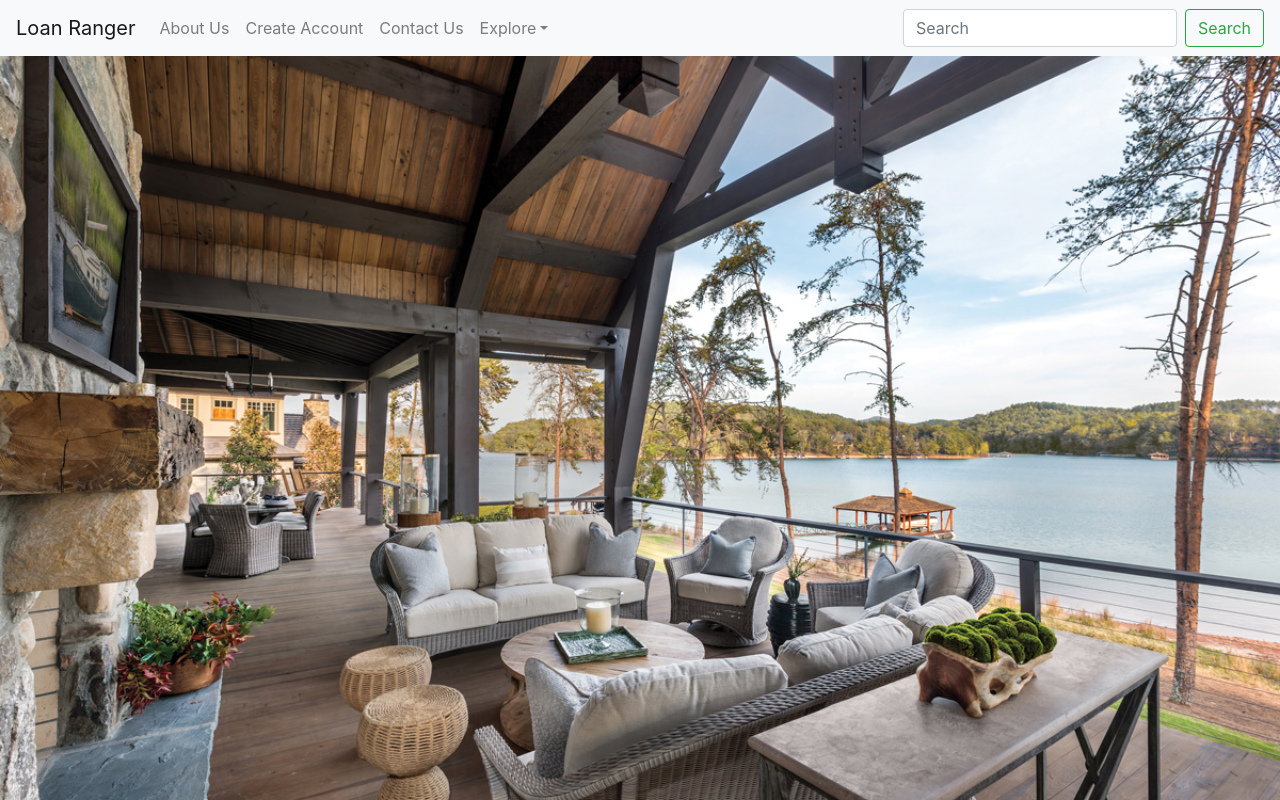
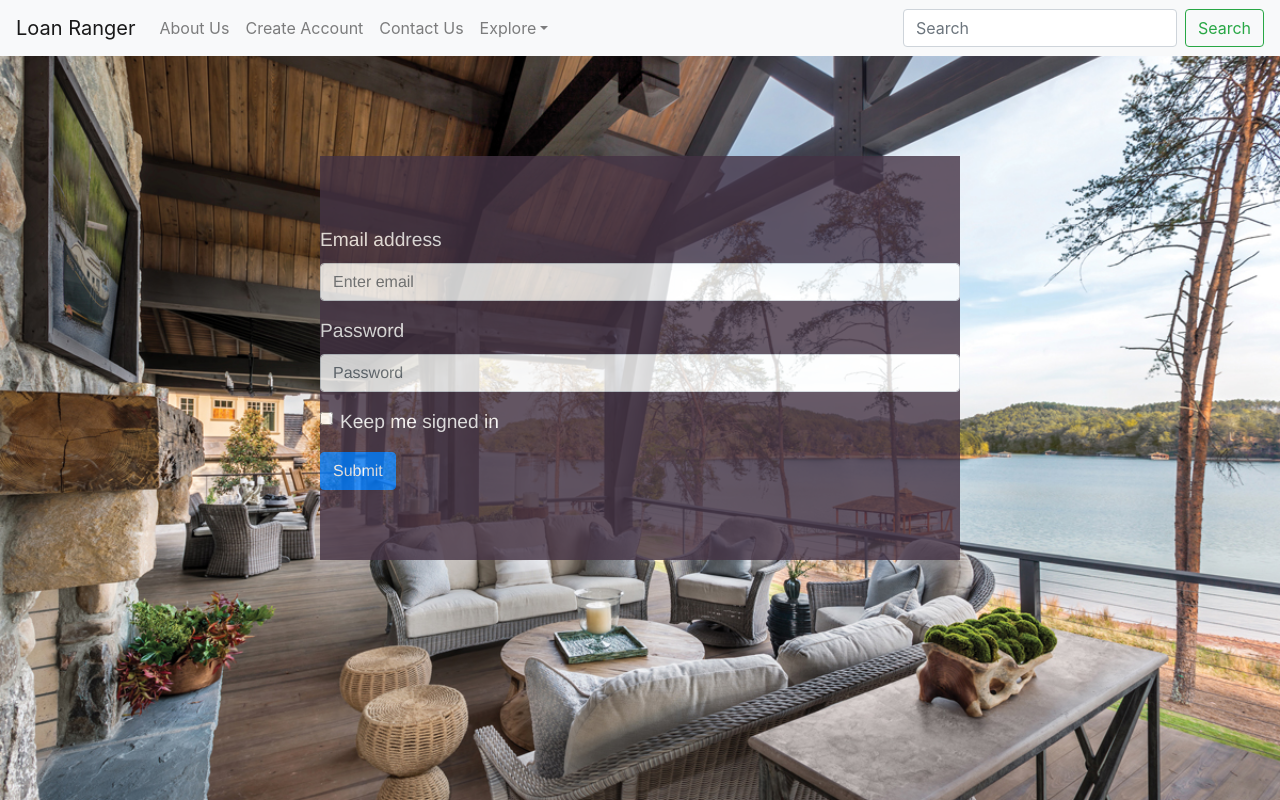
Before and after one commit to Mearley1024/Loan-ranger, a React (Create React App) app in the folder client/: page / in a window 1280 px wide. Built offline with nearby package versions, Linux system fonts and the light colour scheme.

Commit message:
landing page fixed

```diff
--- a/client/src/App.js
+++ b/client/src/App.js
@@ -3,17 +3,11 @@ import logo from './logo.svg';
 import './App.css';
 import { BrowserRouter as Router, Switch, Route } from 'react-router-dom';
 import 'bootstrap/dist/css/bootstrap.min.css';
-import  Homes  from './pages/Home/Home.component.js';
+import  Home  from './pages/Home/Home.component.js';
 import  Terms  from './pages/Terms/Terms.component.js';
 import  Qualifications  from './pages/Qualifications/Qualifications.component.js';
 // import { Link } from 'react-router-dom'
 import  LoanType  from './pages/LoanType/LoanType.component.js';
-import Form from 'react-bootstrap/Form';
-import Navbar from 'react-bootstrap/Navbar'
-import NavDropdown from 'react-bootstrap/NavDropdown'
-import FormControl from 'react-bootstrap/FormControl'
-import Button from 'react-bootstrap/Button'
-import Nav from 'react-bootstrap/Nav'
 import Header from './components/Header/navbar.component';
 
 
@@ -25,7 +19,8 @@ function App() {
     <Router>
     <Header/>
       <Switch>
-        <Route exact path="/Home" component={Homes} />
+      <Route exact path="/" component={Home} />
+        <Route exact path="/Home" component={Home} />
         <Route exact path="/Terms" component={Terms} />
         <Route exact path="/LoanType" component={LoanType} />
         <Route exact path="/Qualifications" component={Qualifications} />
--- a/client/src/index.js
+++ b/client/src/index.js
@@ -3,9 +3,46 @@ import ReactDOM from 'react-dom';
 import './index.css';
 import App from './App';
 import * as serviceWorker from './serviceWorker';
-import 'bootstrap/dist/css/bootstrap.min.css';
+// import 'bootstrap/dist/css/bootstrap.min.css';
+import Form from 'react-bootstrap/Form';
+import Button from 'react-bootstrap/Button';
 
 ReactDOM.render(<App />, document.getElementById('root'));
+
+
+
+
+
+
+export default class Homes extends React.Component {
+     render(){
+        return(
+          <Form className="login">
+  <Form.Group controlId="formBasicEmail">
+    <Form.Label>Email address</Form.Label>
+    <Form.Control type="email" placeholder="Enter email" />
+    <Form.Text className="text-muted">
+    </Form.Text>
+  </Form.Group>
+
+  <Form.Group controlId="formBasicPassword">
+    <Form.Label>Password</Form.Label>
+    <Form.Control type="password" placeholder="Password" />
+  </Form.Group>
+  <Form.Group controlId="formBasicCheckbox">
+    <Form.Check type="checkbox" label="Keep me signed in" />
+  </Form.Group>
+  <Button variant="primary" type="submit">
+    Submit
+  </Button>
+</Form>
+        );
+    }
+}
+
+
+
+
 
 // If you want your app to work offline and load faster, you can change
 // unregister() to register() below. Note this comes with some pitfalls.
```
